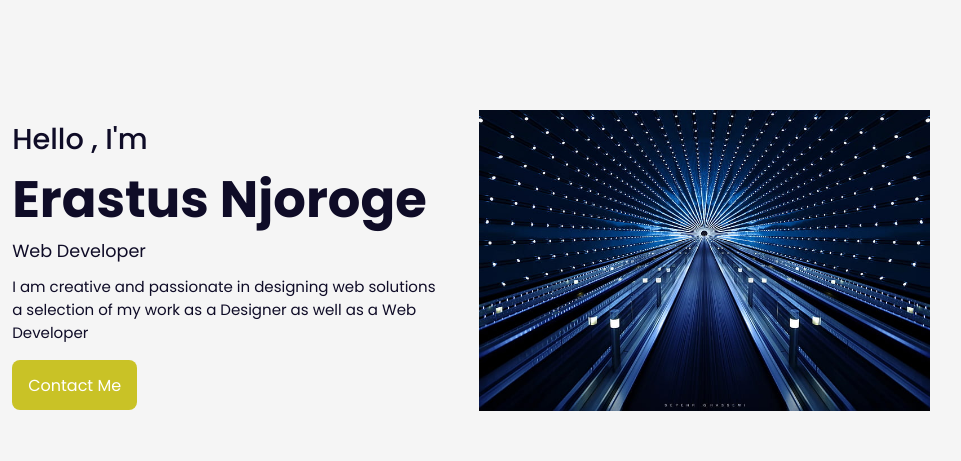
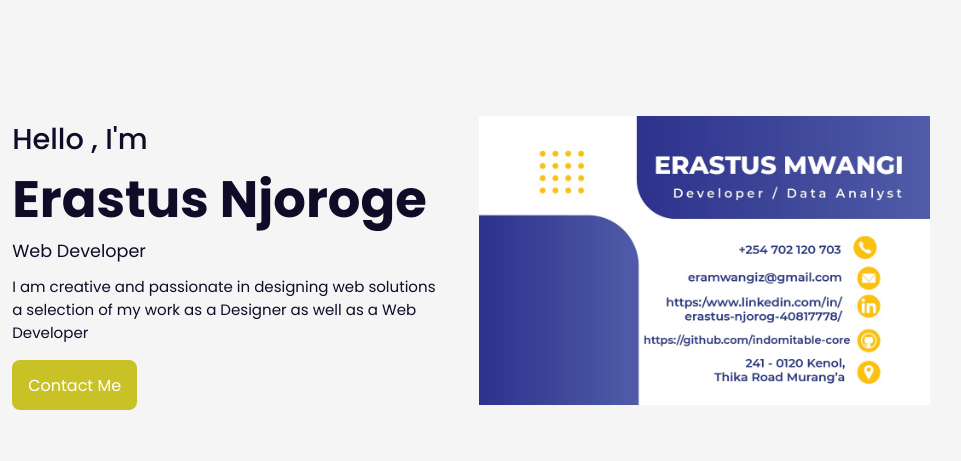
Before and after one commit to erastus-mwangi-njoroge/ErastusPortfolio, a plain HTML site: page index.html in a window 1280 px wide. Shown: the part 136-597 px from the top of the page, 222-1183 px from the left. Drawn offline with nearby package versions, Linux system fonts and the light colour scheme.

Commit message:
add business card

```diff
--- a/index.html
+++ b/index.html
@@ -43,7 +43,7 @@
             <a href="https://www.linkedin.com/mwlite/in/erastus-njoroge-40817778"><i class='bx bxl-linkedin'></i></a>
         </div>
         <div class="home-img">
-            <img src="./Assets/tech.jpg" alt="">
+            <img src="./Assets/businesscard.jpeg" alt="">
         </div>
 
         <div class="home-text">
```
Also changed, not shown: Assets/businesscard.jpeg (added).
